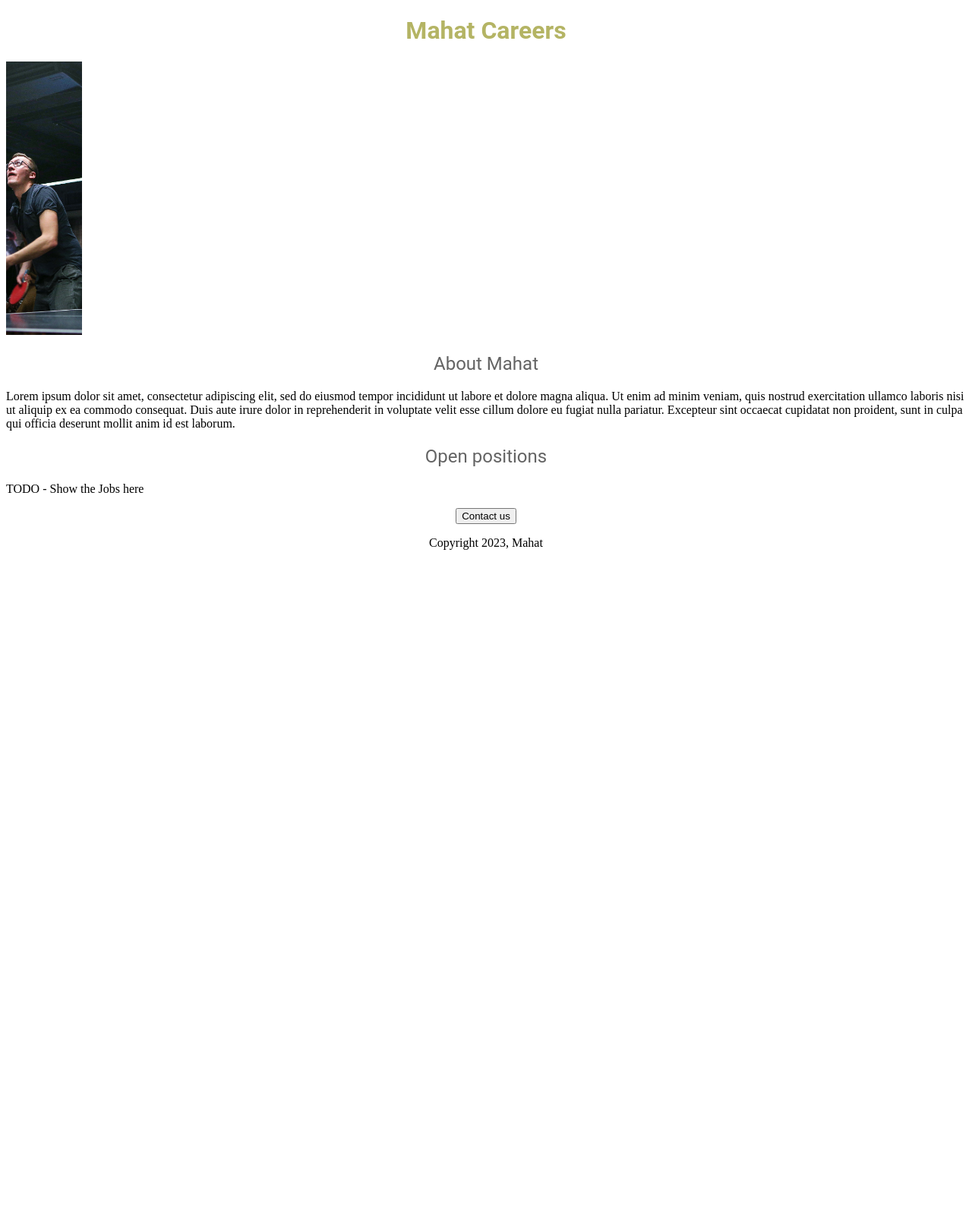
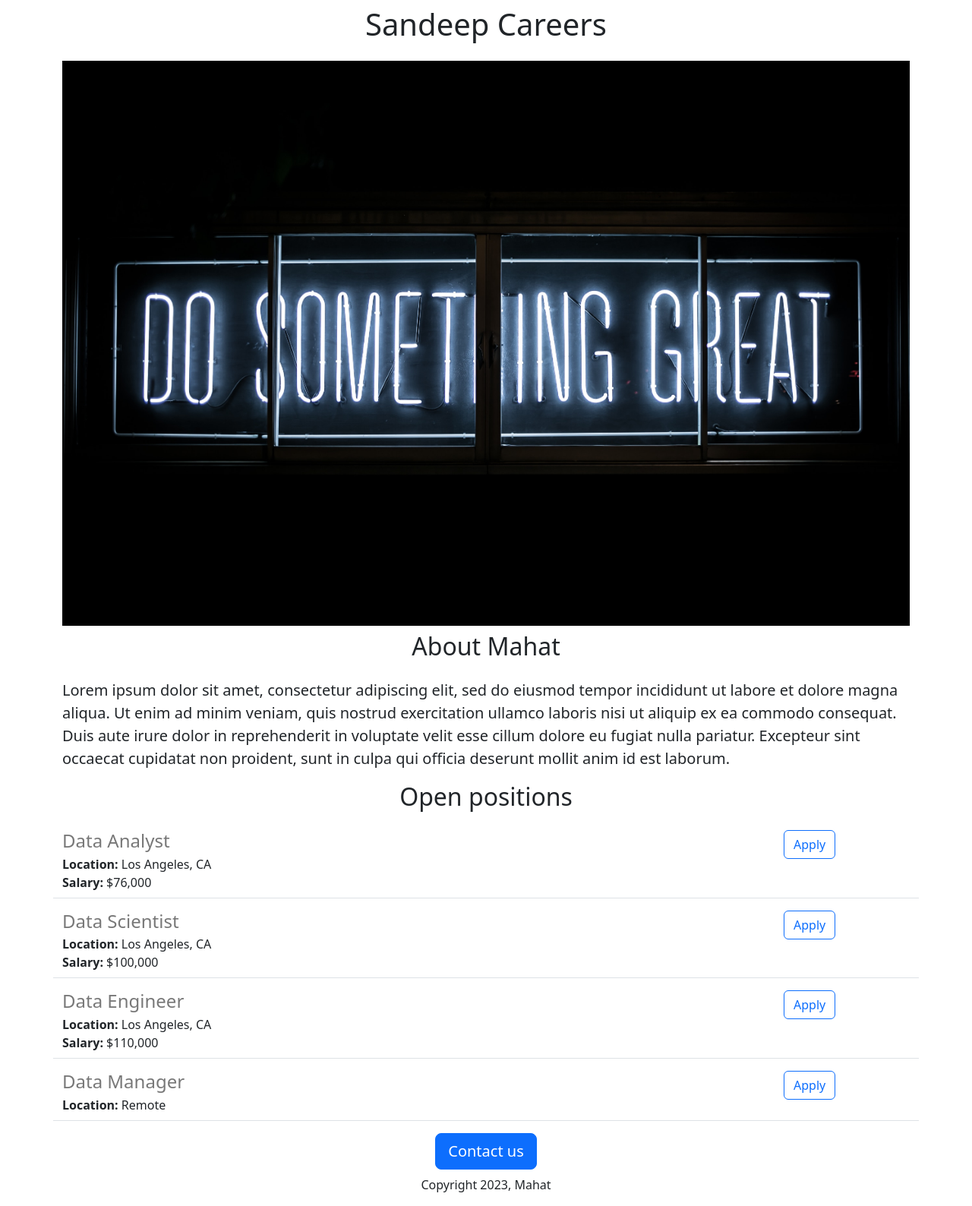
Before and after one commit to mahatsandeep/mahat-careers-website, a Flask app: page / in a window 1280 px wide. Shown: the whole page at 76% size. Before the commit the page ends 724 px from the top, so only its background shows below. Run offline with Flask 3, Linux system fonts and the light colour scheme.

Commit message:
Added Dynamic data and API route

```diff
--- a/app.py
+++ b/app.py
@@ -1,11 +1,42 @@
-from flask import Flask, render_template
+from flask import Flask, render_template,jsonify
 
 app = Flask(__name__)
+JOBS = [
+
+{
+'id': 1,
+'title': 'Data Analyst',
+  'Location': 'Los Angeles, CA',
+  'Salary':'$76,000'
+},
+  {'id': 2,
+  'title': 'Data Scientist',
+   'Location': 'Los Angeles, CA',
+    'Salary':'$100,000'
+  },
+
+{'id': 3,
+'title': 'Data Engineer',
+ 'Location': 'Los Angeles, CA',
+  'Salary':'$110,000'
+},
+{'id': 4,
+'title': 'Data Manager',
+ 'Location': 'Remote',
+
+}
+]
 
 @app.route('/')
 def hello_world():
-    return render_template('index.html')
+    return render_template('index.html',
+                           jobs=JOBS,
+                           company_name= 'Sandeep'
+                          )
 
+@app.route("/api/jobs")
+def list_jobs():
+  return jsonify(JOBS)
 
 if __name__ == '__main__':
    app.run(host= '0.0.0.0',debug=True)
--- a/templates/index.html
+++ b/templates/index.html
@@ -2,50 +2,31 @@
 <html>
   <head>
     <title>Mahat Careers </title>
-    <style>
-      h1{
-        font-family: Roboto;
-        text-align: center;
-        color: rgb(180, 180, 100);
-      }
-      #banner{
-        width: 100px;
-        height: 360px;
-        object-fit:cover;
-      }
+    <meta charset="utf-8">
+    <meta name="viewport" content="width=device-width, initial-scale=1">
 
-      h2{
-        font-family: Roboto;
-        font-size:32x;
-        color: rgb(100, 100, 100);
-        text-align: center;
-        font-weight: normal;
-      }
+    <link href="https://cdn.jsdelivr.net/npm/bootstrap@5.2.0/dist/css/bootstrap.min.css" rel="stylesheet" integrity="sha384-gH2yIJqKdNHPEq0n4Mqa/HGKIhSkIHeL5AyhkYV8i59U5AR6csBvApHHNl/vI1Bx" crossorigin="anonymous">
 
-      .bodytext(
-        font-family: Roboto;
-        color: rgb(80,80,80);
-
-      )
-      #container{
-        max: width: 720;
-        margin: 0 auto 0 auto;
-      }
-    </style>
   </head>
   <body>
-    <div id = 'container'>
-  <h1>Mahat Careers</h1>
-    <img id = "banner" src="templates/static/TT1.jpg" alt="page">
-    <h2>About Mahat</h2>
-    <p class="bodytext">
+    <div class ="container">
+  <h1 class="text-center mt-2 mb-4">{{company_name}} Careers</h1>
+      <img class="img-fluid" id = "banner" src="templates/static/banner1.jpg" alt="hamro chirta">
+    <h2 class="text-center mt-2 mb-4" > About Mahat</h2>
+    <p class="lead">
     Lorem ipsum dolor sit amet, consectetur adipiscing elit, sed do eiusmod tempor incididunt ut labore et dolore magna aliqua. Ut enim ad minim veniam, quis nostrud exercitation ullamco laboris nisi ut aliquip ex ea commodo consequat. Duis aute irure dolor in reprehenderit in voluptate velit esse cillum dolore eu fugiat nulla pariatur. Excepteur sint occaecat cupidatat non proident, sunt in culpa qui officia deserunt mollit anim id est laborum.
       </p>
-    <h2>Open positions</h2>
-       <p class="bodytext">TODO - Show the Jobs here</p>
+    <h2 class="text-center mt-2 mb-4">Open positions</h2>
+       <div>
+      {% for job in jobs %}
+         {% include 'jobitem.html' %}
+         {% endfor %}
+
+       </div>
+
       <div style ="text-align:center;">
-    <button>Contact us </button>
-         <p>Copyright 2023, Mahat</p>
+    <button class = "btn btn-primary btn-lg">Contact us </button>
+         <p class= "mt-2 mn-4" >Copyright 2023, Mahat</p>
       </div>
   </body>
 </html>
--- /dev/null
+++ b/templates/jobitem.html
@@ -0,0 +1,20 @@
+<div class="border-bottom row"  style = "margin-bottom:16px; padding-bottom:8px;">
+
+  <div class="col-10" >
+
+  <h4 style="color:rgb(120,120,120); margin-bottom:4px;">{{job.title}}</h4>
+
+   <div> <b> Location:</b> {{job.Location}}</div>
+
+     {% if 'Salary' in job %}
+       <div>
+         <b>Salary:</b> {{ job.Salary }}
+       </div>
+     {% endif %}
+  </div>
+
+  <div class="col-2">
+    <button type="button" class="btn btn-outline-primary float-right align-middle">Apply</button>
+  </div>
+
+</div>
```
Also changed, not shown: templates/static/banner1.jpg (added), 1 other file.
